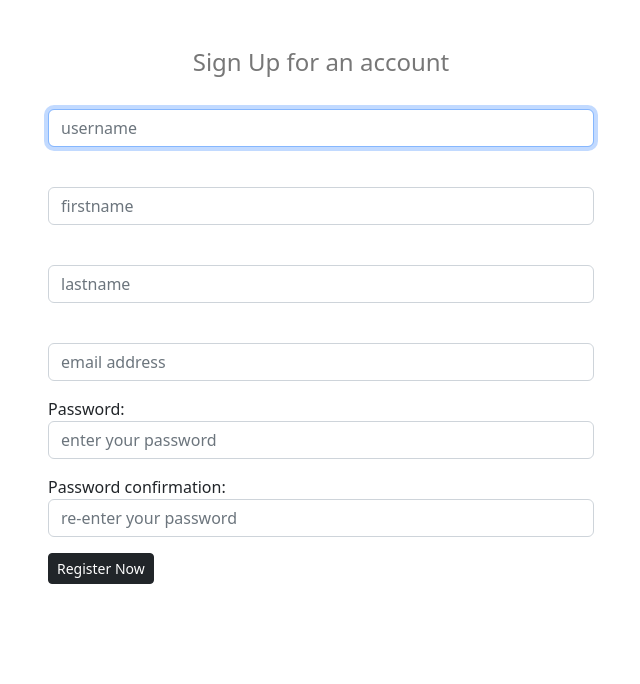
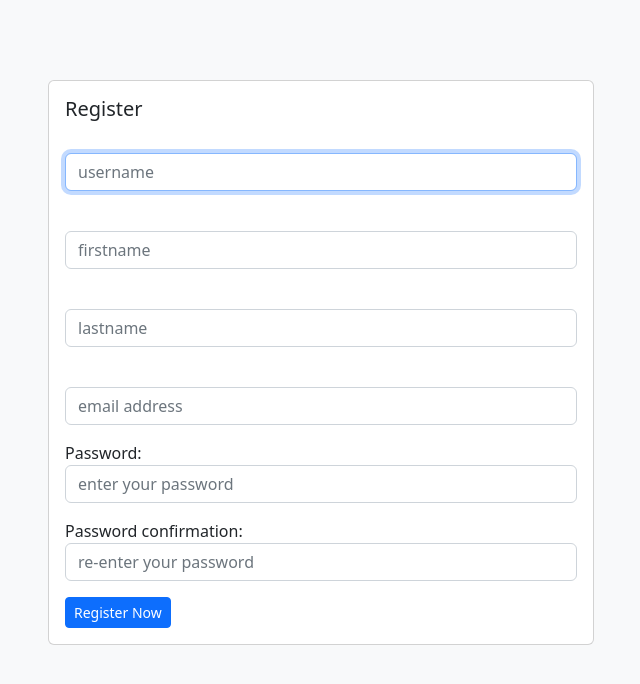
Before and after one commit to paulaji/authenticated-urlshortener-django, a Django app: page /register/registeruser/ in a window 1280 px wide. Shown: the top 684 px of the page, without its empty margins (319-959 px from the left). Run offline with Django 4.2, Linux system fonts and the light colour scheme.

Commit message:
updated ui

```diff
--- a/backend/application/templates/register.html
+++ b/backend/application/templates/register.html
@@ -9,20 +9,24 @@
       href="https://cdn.jsdelivr.net/npm/bootstrap@5.2.3/dist/css/bootstrap.min.css"
       rel="stylesheet"
     />
+    <style>
+      body {
+        background-color: #f8f9fa;
+      }
+      .card {
+        margin-top: 5rem;
+      }
+    </style>
   </head>
   <body>
-    <div class="container mt-5">
+    <div class="container">
       <div class="row">
-        <div class="col-12 text-center">
-          <h4 style="font-weight: 400; color: #777">Sign Up for an account</h4>
-        </div>
-      </div>
-      <div class="row justify-content-center">
-        <div class="col-md-6">
+        <div class="col-md-6 offset-md-3">
+          <div class="card">
+            <div class="card-body">
+              <h5 class="card-title">Register</h5>
               <form method="POST" action="">
-            {% csrf_token %}
-            <!--  -->
-            {% if form.errors %}
+                {% csrf_token %} {% if form.errors %}
                 <div
                   class="alert alert-warning alert-dismissible fade show"
                   role="alert"
@@ -55,17 +59,21 @@
                 <div class="mb-3">
                   {{ form.last_name.label_tag }} {{ form.last_name }}
                 </div>
-            <div class="mb-3">{{ form.email.label_tag }} {{ form.email }}</div>
+                <div class="mb-3">
+                  {{ form.email.label_tag }} {{ form.email }}
+                </div>
                 <div class="mb-3">
                   {{ form.password1.label_tag }} {{ form.password1 }}
                 </div>
                 <div class="mb-3">
                   {{ form.password2.label_tag }} {{ form.password2 }}
                 </div>
-            <button type="submit" class="btn btn-dark btn-sm">
+                <button type="submit" class="btn btn-primary btn-sm">
                   Register Now
                 </button>
               </form>
+            </div>
+          </div>
         </div>
       </div>
     </div>
```
Lines whose indentation alone changed are shown as unchanged.
